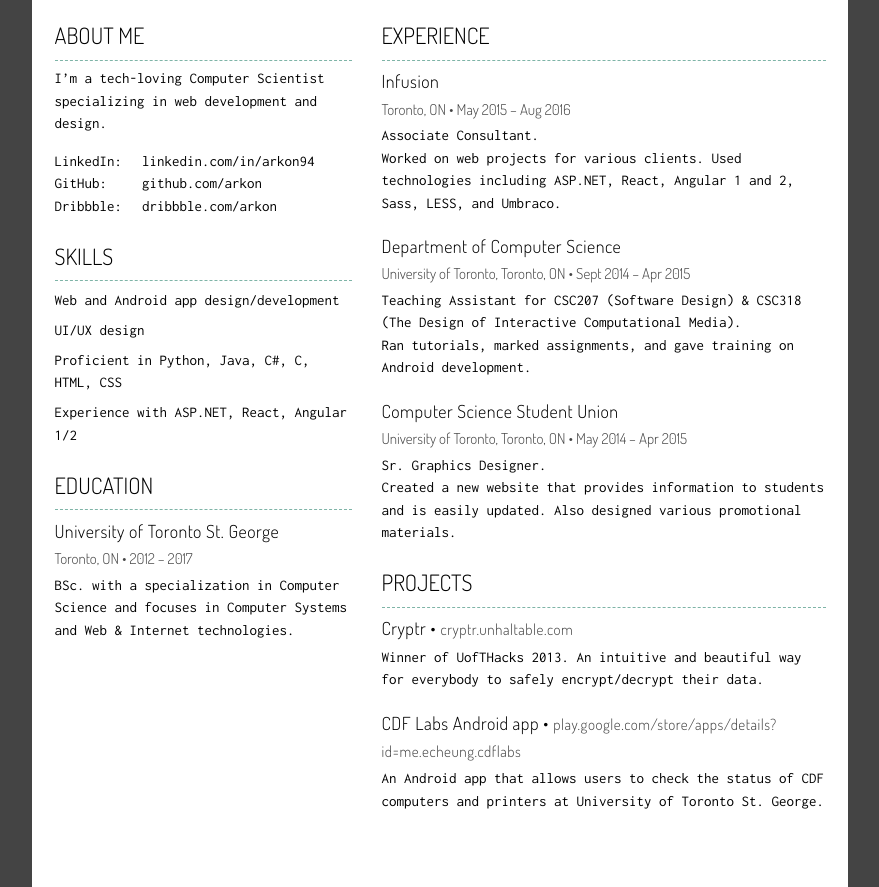
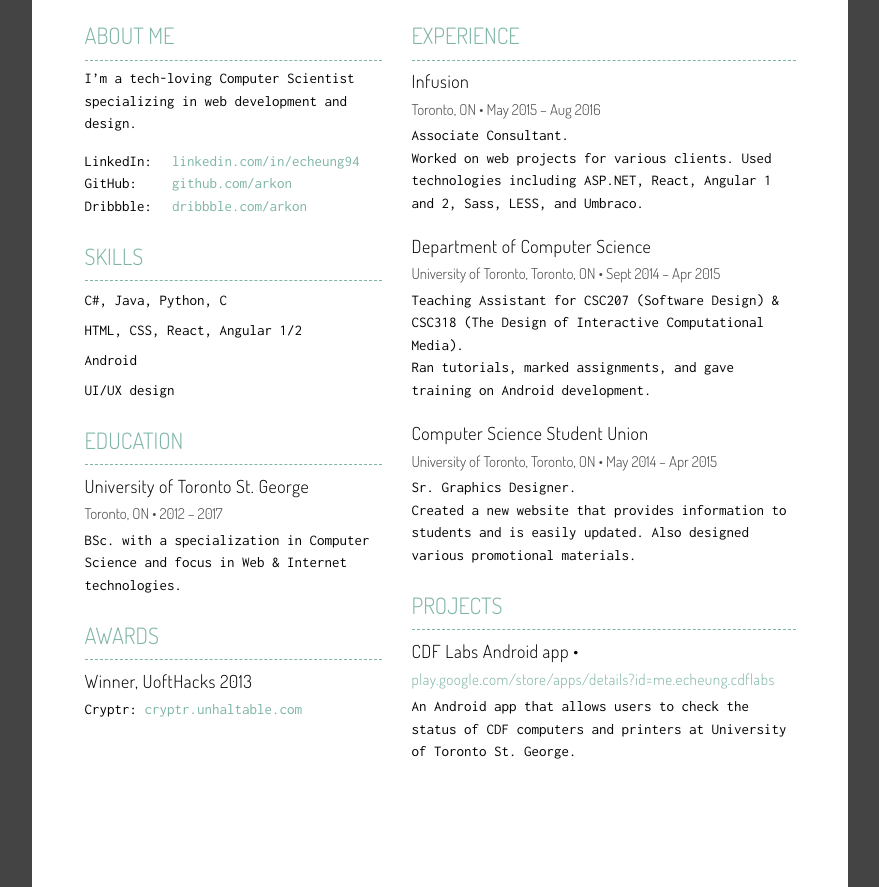
Before and after one commit to arkon/resume, a website: page src/index.html in a window 1280 px wide. Shown: the part 199-1086 px from the top of the page, without its empty margins (200-1079 px from the left). Drawn offline with nearby package versions, Linux system fonts and the light colour scheme; files that its build step writes are made by us from their sources.

Commit message:
Awards section, edit skills, headings

```diff
--- a/src/index.html
+++ b/src/index.html
@@ -33,41 +33,58 @@
       </div>
     </header>
 
+    <div class="resume__content">
       <aside id="resume-sidebar">
-      <h2>About me</h2>
+        <h2 class="resume__content__heading">About me</h2>
         <p>
           I’m a tech-loving Computer Scientist specializing in web development and design.
         </p>
 
         <ul id="about-links">
-        <li><span>LinkedIn:</span> <a href="http://www.linkedin.com/in/arkon94">linkedin.com/in/arkon94</a></li>
-        <li><span>GitHub:</span> <a href="https://github.com/arkon">github.com/arkon</a></li>
-        <li><span>Dribbble:</span> <a href="http://dribbble.com/arkon">dribbble.com/arkon</a></li>
+          <li>
+            <span>LinkedIn:</span> <a href="http://www.linkedin.com/in/arkon94">linkedin.com/in/echeung94</a>
+          </li>
+          <li>
+            <span>GitHub:</span> <a href="https://github.com/arkon">github.com/arkon</a>
+          </li>
+          <li>
+            <span>Dribbble:</span> <a href="http://dribbble.com/arkon">dribbble.com/arkon</a>
+          </li>
         </ul>
 
-      <h2>Skills</h2>
-      <ul id="skills">
-        <li>Web and Android app design/development</li>
+        <h2 class="resume__content__heading">Skills</h2>
+        <ul>
+          <li>C#, Java, Python, C</li>
+          <li>HTML, CSS, React, Angular 1/2</li>
+          <li>Android</li>
           <li>UI/UX design</li>
-        <li>Proficient in Python, Java, C#, C, HTML, CSS</li>
-        <li>Experience with ASP.NET, React, Angular 1/2</li>
         </ul>
 
-      <h2>Education</h2>
+        <h2 class="resume__content__heading">Education</h2>
         <ul>
           <li>
             <h3>University of Toronto St. George</h3>
             <h4>Toronto, ON • 2012 – 2017</h4>
             <p>
-            BSc. with a specialization in Computer Science and focuses in Computer Systems and
+              BSc. with a specialization in Computer Science and focus in
               Web &amp; Internet technologies.
+            </p>
+          </li>
+        </ul>
+
+        <h2 class="resume__content__heading">Awards</h2>
+        <ul>
+          <li>
+            <h3>Winner, UoftHacks 2013</h3>
+            <p>
+              Cryptr: <a href="http://cryptr.unhaltable.com">cryptr.unhaltable.com</a>
             </p>
           </li>
         </ul>
       </aside>
 
       <section id="resume-experience">
-      <h2>Experience</h2>
+        <h2 class="resume__content__heading">Experience</h2>
         <ul>
           <li>
             <h3>Infusion</h3>
@@ -102,15 +119,8 @@
           </li>
         </ul>
 
-      <h2>Projects</h2>
+        <h2 class="resume__content__heading">Projects</h2>
         <ul>
-        <li>
-          <h3>Cryptr • <a href="http://cryptr.unhaltable.com">cryptr.unhaltable.com</a></h3>
-          <p>
-            Winner of UofTHacks 2013. An intuitive and beautiful way for
-            everybody to safely encrypt/decrypt their data.
-          </p>
-        </li>
           <li>
             <h3>CDF Labs Android app • <a href="http://play.google.com/store/apps/details?id=me.echeung.cdflabs">play.google.com/store/apps/details?id=me.echeung.cdflabs</a></h3>
             <p>
@@ -120,6 +130,7 @@
           </li>
         </ul>
       </section>
+    </div>
   </main>
 </div>
 </body>
--- a/src/scss/_core.scss
+++ b/src/scss/_core.scss
@@ -40,10 +40,7 @@ h1 {
 }
 
 h2 {
-  border-bottom: 1px dashed $brand;
   font-size: 1.5em;
-  margin-bottom: 0.3em;
-  padding-bottom: 0.3em;
   text-transform: uppercase;
 }
 
--- a/src/scss/_resume.scss
+++ b/src/scss/_resume.scss
@@ -35,11 +35,8 @@
   }
 
   .resume__header__tagline {
-    border-bottom: 0;
     font-size: 1.2em;
-    margin-bottom: 0;
     margin-top: 0.5em;
-    padding: 0;
   }
 
   .resume__header__info {
@@ -53,6 +50,21 @@
     }
 
 
+// Content
+
+.resume__content {
+  display: table;
+  table-layout: fixed;
+  padding: 0 2em;
+}
+
+  .resume__content__heading {
+    color: $brand;
+    border-bottom: 1px dashed $brand;
+    margin-bottom: 0.3em;
+    padding-bottom: 0.3em;
+  }
+
 // Sidebar
 
 #about-links {
@@ -65,10 +77,6 @@
   span {
     display: inline-block;
     width: 80px;
-  }
-
-  a {
-    color: $black;
   }
 }
 
@@ -93,10 +101,6 @@
     font-size: 0.95rem;
   }
 
-  a {
-    color: $dark-grey;
-  }
-
   li + li {
     margin-top: 1.25em;
   }
```
Lines whose indentation alone changed are shown as unchanged.
